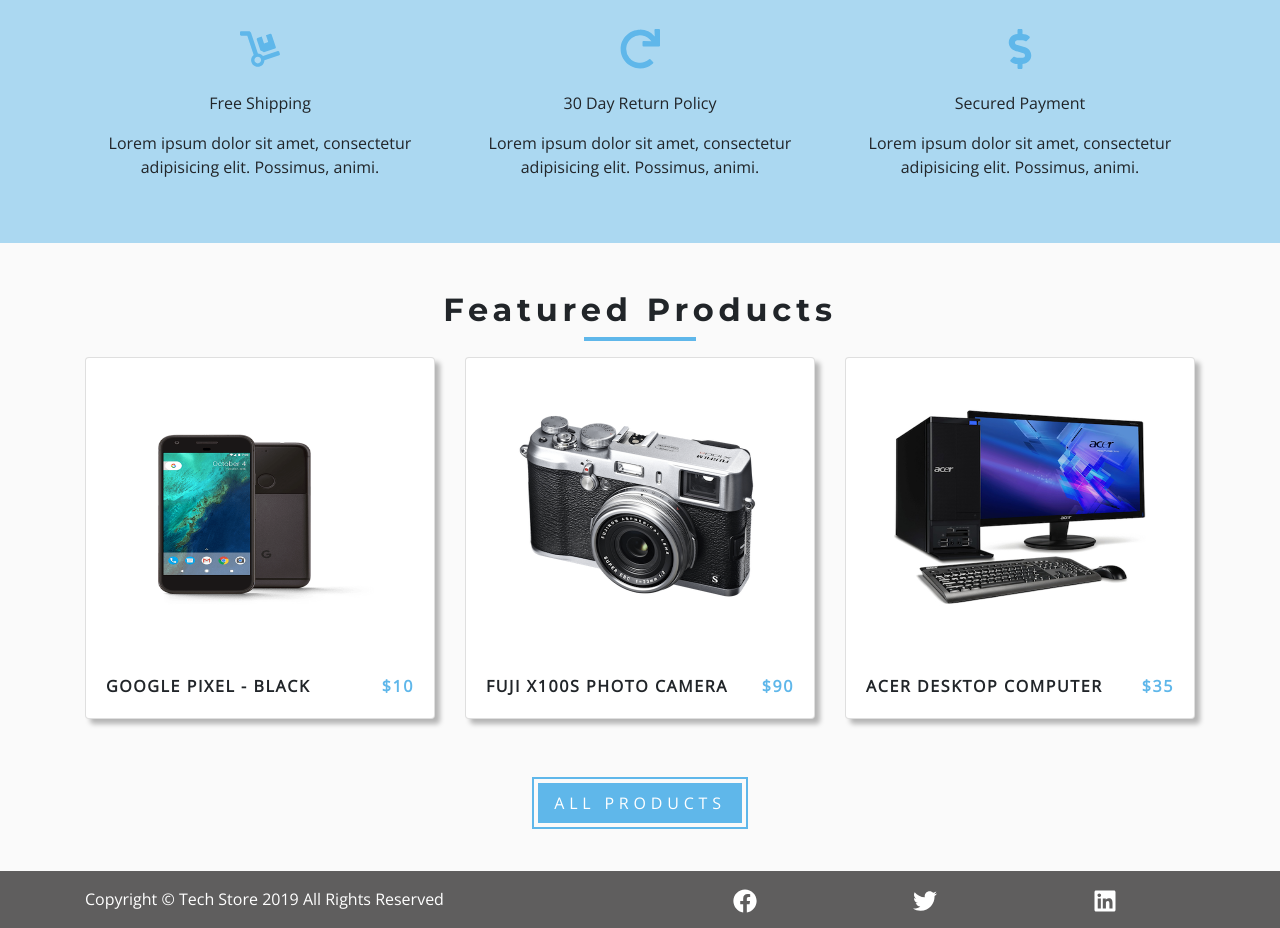
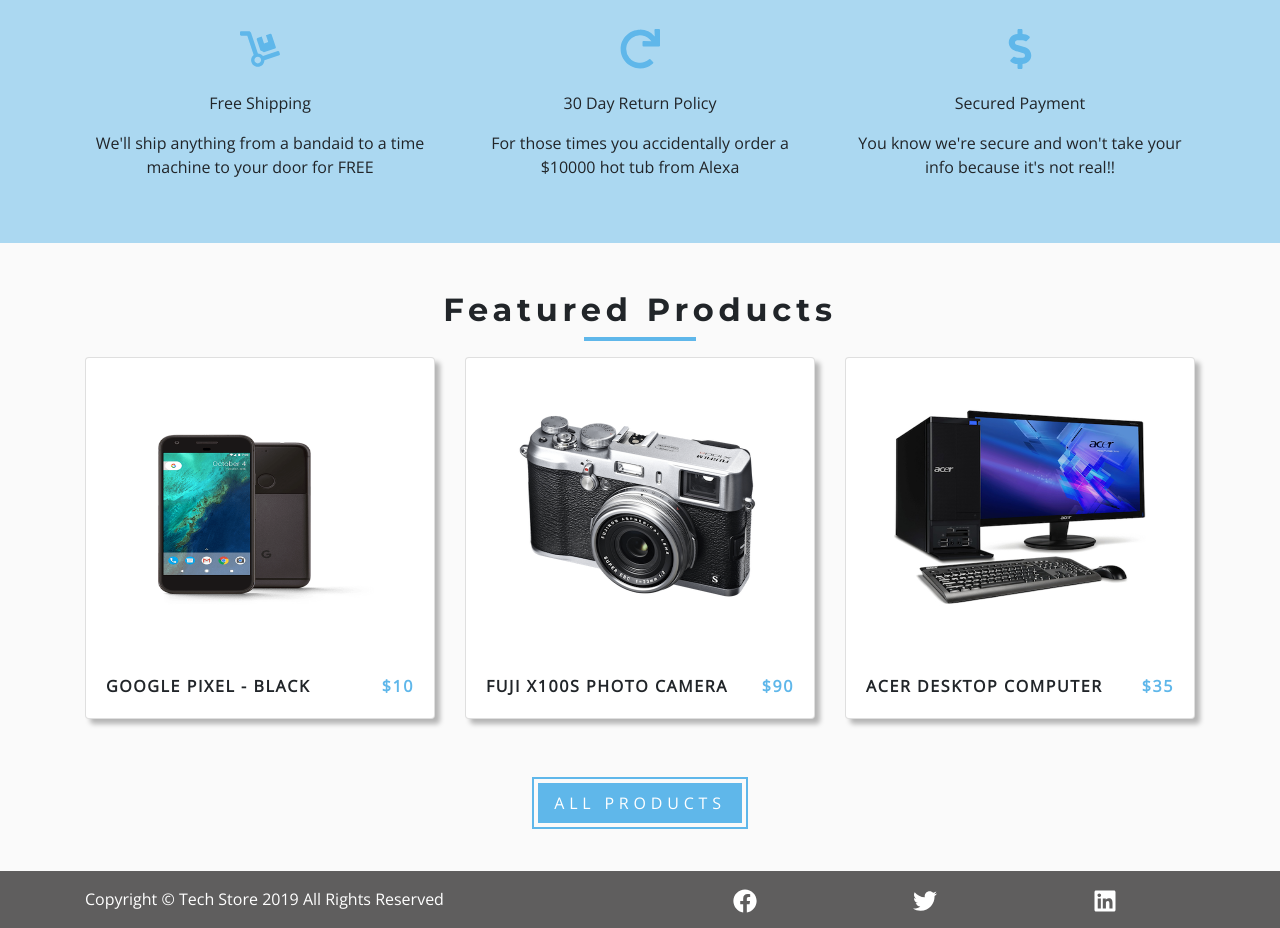
Before and after one commit to SanaKhateeb/tech-store, a React (Create React App) app: page / in a window 1280 px wide. Shown: the part 920-1848 px from the top of the page. Built offline with nearby package versions, Linux system fonts and the light colour scheme.

Commit message:
Added some pizazz to the services desciptions

```diff
--- a/src/components/HomePage/Services.js
+++ b/src/components/HomePage/Services.js
@@ -9,19 +9,19 @@
         id: 1,
         icon: <FaDolly />,
         title: 'Free Shipping',
-        text: 'Lorem ipsum dolor sit amet, consectetur adipisicing elit. Possimus, animi.',
+        text: `We'll ship anything from a bandaid to a time machine to your door for FREE`,
       },
       {
         id: 2,
         icon: <FaRedo />,
         title: '30 Day Return Policy',
-        text: 'Lorem ipsum dolor sit amet, consectetur adipisicing elit. Possimus, animi.',
+        text: `For those times you accidentally order a $10000 hot tub from Alexa`,
       },
       {
         id: 3,
         icon: <FaDollarSign />,
         title: 'Secured Payment',
-        text: 'Lorem ipsum dolor sit amet, consectetur adipisicing elit. Possimus, animi.',
+        text: `You know we're secure and won't take your info because it's not real!!`,
       },
     ]
   }
```
